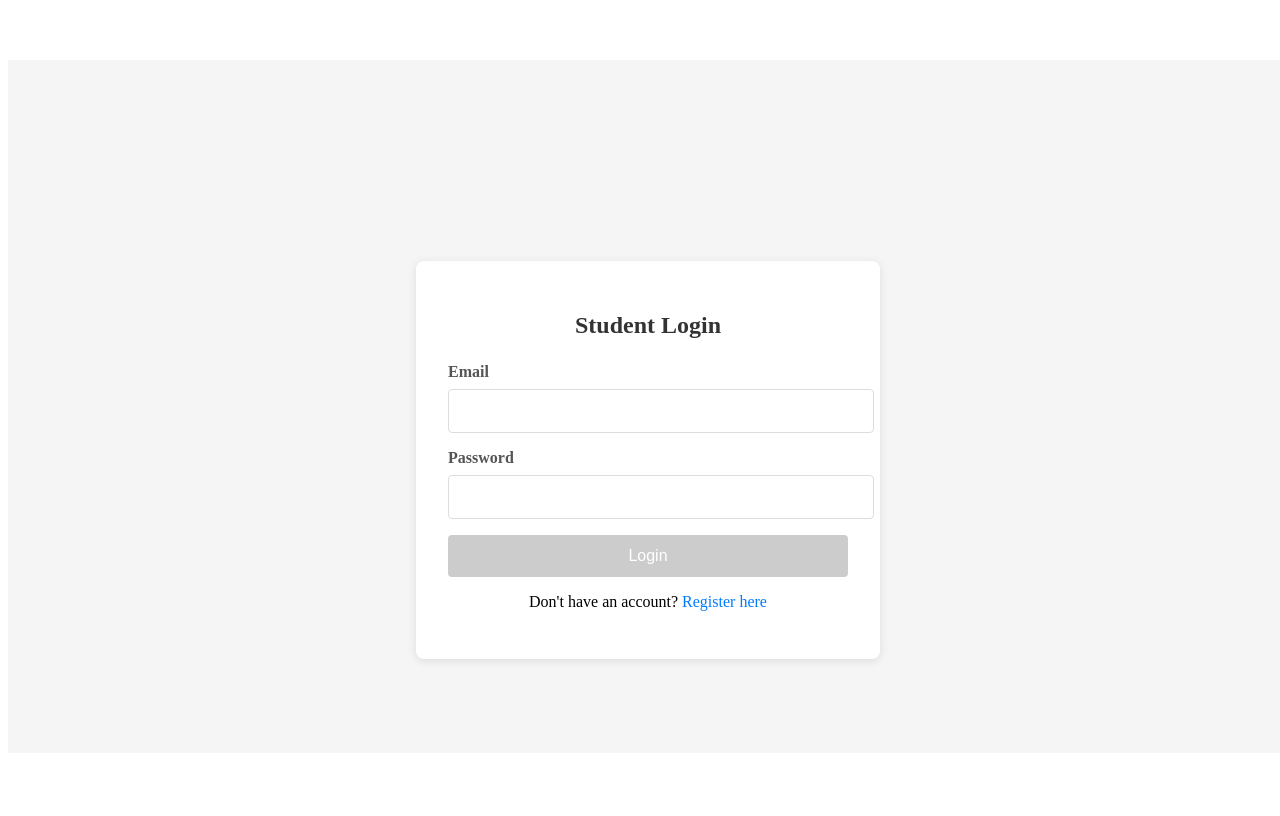
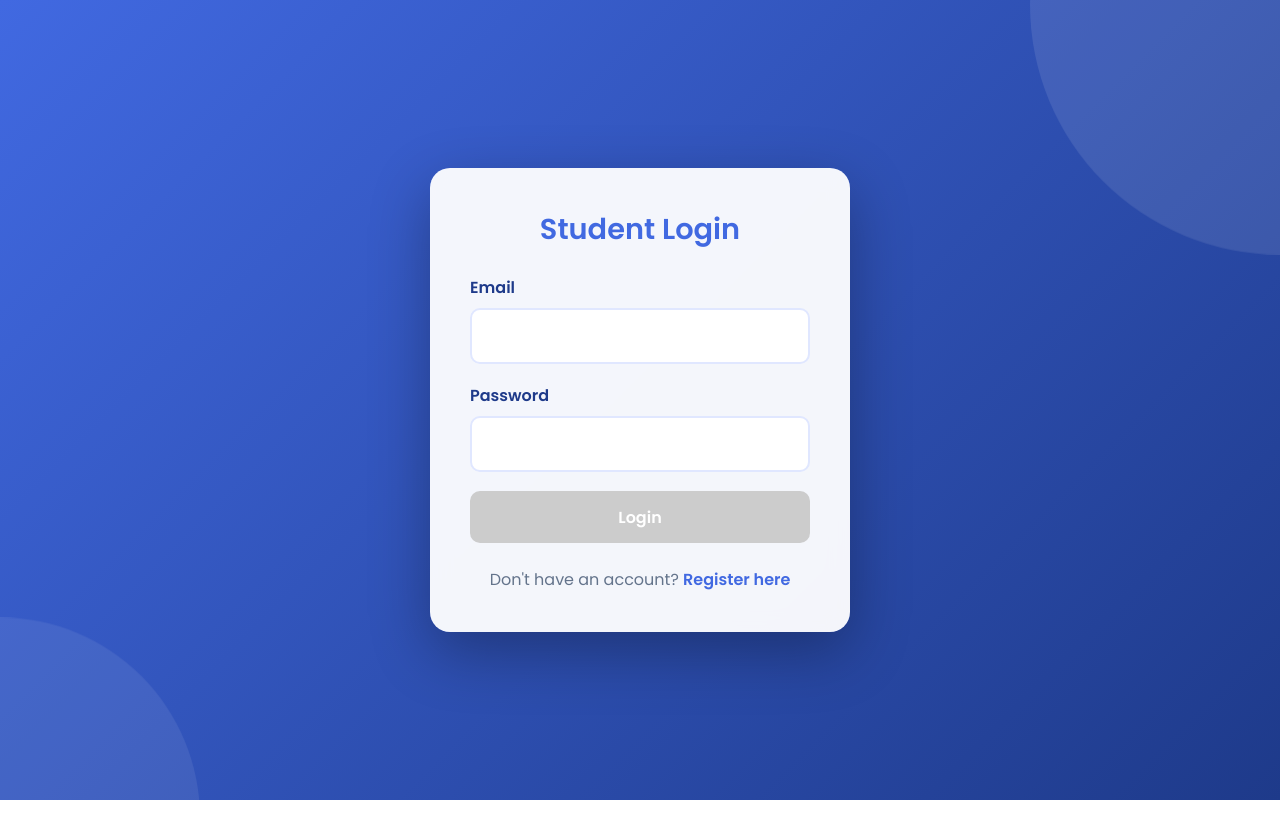
Before and after one commit to Sneha604-del/InternHubFrontend, an Angular app: page /login in a window 1280 px wide. Built offline with nearby package versions, Linux system fonts and the light colour scheme.

Commit message:
paid and free

```diff
--- a/src/app/app.css
+++ b/src/app/app.css
@@ -108,6 +108,11 @@
   width: 100%;
 }
 
+.content.no-nav {
+  margin-top: 0;
+  margin-bottom: 0;
+}
+
 @media (min-width: 768px) {
   .top-bar {
     padding: 12px 20px;
@@ -123,4 +128,8 @@
     margin-top: 52px;
     margin-bottom: 55px;
   }
+  .content.no-nav {
+    margin-top: 0;
+    margin-bottom: 0;
+  }
 }
--- a/src/app/components/internships/internships.component.ts
+++ b/src/app/components/internships/internships.component.ts
@@ -13,6 +13,9 @@ import { ApiService } from '../../services/api.service';
 
       <div *ngIf="internships.length > 0" class="list">
         <div *ngFor="let internship of internships" class="item">
+          <div class="badge" [class.paid]="internship.isPaid" [class.free]="!internship.isPaid">
+            {{internship.isPaid ? 'PAID' : 'FREE'}}
+          </div>
           <h2>{{internship.title}}</h2>
           <p><strong>Location:</strong> {{internship.location}}</p>
           <p><strong>Duration:</strong> {{internship.duration}}</p>
@@ -31,8 +34,11 @@ import { ApiService } from '../../services/api.service';
     h1 { margin: 16px 0; font-size: 18px; font-weight: 600; color: #222; text-align: center; }
 
     .list { display: grid; gap: 12px; grid-template-columns: 1fr; }
-    .item { background: white; padding: 14px; border-radius: 8px; box-shadow: 0 2px 4px rgba(0,0,0,0.1); }
-    .item h2 { margin: 0 0 10px 0; font-size: 15px; font-weight: 600; color: #222; }
+    .item { background: white; padding: 14px; border-radius: 8px; box-shadow: 0 2px 4px rgba(0,0,0,0.1); position: relative; }
+    .badge { position: absolute; top: 10px; right: 10px; padding: 4px 10px; border-radius: 4px; font-size: 11px; font-weight: 600; }
+    .badge.paid { background: #4CAF50; color: white; }
+    .badge.free { background: #FF9800; color: white; }
+    .item h2 { margin: 0 0 10px 0; font-size: 15px; font-weight: 600; color: #222; padding-right: 60px; }
     .item p { margin: 6px 0; font-size: 13px; color: #555; }
     .item strong { color: #222; font-weight: 500; }
     .btn { background: #2196F3; color: white; border: none; padding: 8px 16px; border-radius: 4px; font-size: 13px; cursor: pointer; margin-top: 10px; width: 100%; }
--- a/src/app/components/login/login.component.css
+++ b/src/app/components/login/login.component.css
@@ -1,86 +1,182 @@
+@import url('https://fonts.googleapis.com/css2?family=Poppins:wght@400;600&display=swap');
+
+* { font-family: 'Poppins', sans-serif; }
+
 .login-container {
   display: flex;
   justify-content: center;
   align-items: center;
-  min-height: 100vh;
-  background-color: #f5f5f5;
+  height: 100vh;
+  background: linear-gradient(135deg, #4169e1 0%, #1e3a8a 100%);
+  position: relative;
+  overflow: hidden;
+  margin: 0;
+  padding: 0;
+}
+
+.login-container::before {
+  content: '';
+  position: absolute;
+  width: 500px;
+  height: 500px;
+  background: rgba(255, 255, 255, 0.1);
+  border-radius: 50%;
+  top: -250px;
+  right: -250px;
+  animation: float 6s ease-in-out infinite;
+}
+
+.login-container::after {
+  content: '';
+  position: absolute;
+  width: 400px;
+  height: 400px;
+  background: rgba(255, 255, 255, 0.08);
+  border-radius: 50%;
+  bottom: -200px;
+  left: -200px;
+  animation: float 8s ease-in-out infinite reverse;
+}
+
+@keyframes float {
+  0%, 100% { transform: translateY(0px); }
+  50% { transform: translateY(20px); }
 }
 
 .login-form {
-  background: white;
-  padding: 2rem;
-  border-radius: 8px;
-  box-shadow: 0 2px 10px rgba(0, 0, 0, 0.1);
+  background: rgba(255, 255, 255, 0.95);
+  backdrop-filter: blur(10px);
+  padding: 2.5rem;
+  border-radius: 20px;
+  box-shadow: 0 20px 60px rgba(0, 0, 0, 0.3);
   width: 100%;
-  max-width: 400px;
+  max-width: 420px;
+  position: relative;
+  z-index: 1;
+  animation: slideUp 0.6s ease-out;
+}
+
+@media (max-width: 480px) {
+  .login-form {
+    padding: 1.5rem;
+    border-radius: 16px;
+    max-width: 100%;
+    margin: 0 1rem;
+  }
+
+  h2 {
+    font-size: 1.5rem;
+  }
+
+  input {
+    padding: 0.7rem;
+    font-size: 0.95rem;
+  }
+
+  button {
+    padding: 0.75rem;
+    font-size: 0.95rem;
+  }
+}
+
+@keyframes slideUp {
+  from {
+    opacity: 0;
+    transform: translateY(30px);
+  }
+  to {
+    opacity: 1;
+    transform: translateY(0);
+  }
 }
 
 h2 {
   text-align: center;
   margin-bottom: 1.5rem;
-  color: #333;
+  color: #4169e1;
+  font-weight: 600;
+  font-size: 1.8rem;
 }
 
 .form-group {
-  margin-bottom: 1rem;
+  margin-bottom: 1.2rem;
 }
 
 label {
   display: block;
   margin-bottom: 0.5rem;
-  font-weight: bold;
-  color: #555;
+  font-weight: 600;
+  color: #1e3a8a;
 }
 
 input {
   width: 100%;
-  padding: 0.75rem;
-  border: 1px solid #ddd;
-  border-radius: 4px;
+  padding: 0.85rem;
+  border: 2px solid #e0e7ff;
+  border-radius: 10px;
   font-size: 1rem;
+  transition: all 0.3s ease;
+  box-sizing: border-box;
 }
 
 input:focus {
   outline: none;
-  border-color: #007bff;
+  border-color: #4169e1;
+  box-shadow: 0 0 0 3px rgba(65, 105, 225, 0.1);
+  transform: translateY(-2px);
 }
 
 button {
   width: 100%;
-  padding: 0.75rem;
-  background-color: #007bff;
+  padding: 0.85rem;
+  background: linear-gradient(135deg, #4169e1 0%, #1e3a8a 100%);
   color: white;
   border: none;
-  border-radius: 4px;
+  border-radius: 10px;
   font-size: 1rem;
+  font-weight: 600;
   cursor: pointer;
+  transition: all 0.3s ease;
+  box-shadow: 0 4px 15px rgba(65, 105, 225, 0.4);
 }
 
 button:hover:not(:disabled) {
-  background-color: #0056b3;
+  transform: translateY(-3px);
+  box-shadow: 0 8px 25px rgba(65, 105, 225, 0.6);
+}
+
+button:active:not(:disabled) {
+  transform: translateY(-1px);
 }
 
 button:disabled {
-  background-color: #ccc;
+  background: #ccc;
   cursor: not-allowed;
+  box-shadow: none;
 }
 
 .error-message {
   color: #dc3545;
   margin: 1rem 0;
   text-align: center;
+  padding: 0.5rem;
+  background: rgba(220, 53, 69, 0.1);
+  border-radius: 8px;
 }
 
 .register-link {
   text-align: center;
-  margin-top: 1rem;
+  margin-top: 1.5rem;
+  color: #64748b;
 }
 
 .register-link a {
-  color: #007bff;
+  color: #4169e1;
   text-decoration: none;
+  font-weight: 600;
+  transition: color 0.3s ease;
 }
 
 .register-link a:hover {
-  text-decoration: underline;
+  color: #1e3a8a;
 }
--- a/src/app/components/register/register.component.css
+++ b/src/app/components/register/register.component.css
@@ -1,24 +1,119 @@
+@import url('https://fonts.googleapis.com/css2?family=Poppins:wght@400;600&display=swap');
+
+* { font-family: 'Poppins', sans-serif; }
+
 .register-container {
   display: flex;
   justify-content: center;
   align-items: center;
-  min-height: 100vh;
-  background-color: #f5f5f5;
+  height: 100vh;
+  background: linear-gradient(135deg, #4169e1 0%, #1e3a8a 100%);
+  position: relative;
+  overflow: hidden;
+  margin: 0;
+  padding: 0;
+}
+
+.register-container::before {
+  content: '';
+  position: absolute;
+  width: 500px;
+  height: 500px;
+  background: rgba(255, 255, 255, 0.1);
+  border-radius: 50%;
+  top: -250px;
+  right: -250px;
+  animation: float 6s ease-in-out infinite;
+}
+
+.register-container::after {
+  content: '';
+  position: absolute;
+  width: 400px;
+  height: 400px;
+  background: rgba(255, 255, 255, 0.08);
+  border-radius: 50%;
+  bottom: -200px;
+  left: -200px;
+  animation: float 8s ease-in-out infinite reverse;
+}
+
+@keyframes float {
+  0%, 100% { transform: translateY(0px); }
+  50% { transform: translateY(20px); }
 }
 
 .register-form {
-  background: white;
-  padding: 2rem;
-  border-radius: 8px;
-  box-shadow: 0 2px 10px rgba(0, 0, 0, 0.1);
+  background: rgba(255, 255, 255, 0.95);
+  backdrop-filter: blur(10px);
+  padding: 2.5rem;
+  border-radius: 20px;
+  box-shadow: 0 20px 60px rgba(0, 0, 0, 0.3);
   width: 100%;
-  max-width: 400px;
+  max-width: 450px;
+  position: relative;
+  z-index: 1;
+  animation: slideUp 0.6s ease-out;
+  max-height: 90vh;
+  overflow-y: auto;
+}
+
+@media (max-width: 480px) {
+  .register-container {
+    align-items: flex-start;
+    padding: 1rem 0;
+  }
+
+  .register-form {
+    padding: 1.5rem;
+    border-radius: 16px;
+    max-width: 100%;
+    margin: 0 1rem;
+    max-height: 95vh;
+  }
+
+  h2 {
+    font-size: 1.5rem;
+    margin-bottom: 1rem;
+  }
+
+  .form-group {
+    margin-bottom: 0.8rem;
+  }
+
+  label {
+    font-size: 0.85rem;
+    margin-bottom: 0.4rem;
+  }
+
+  input, select {
+    padding: 0.65rem;
+    font-size: 0.9rem;
+  }
+
+  button {
+    padding: 0.75rem;
+    font-size: 0.95rem;
+  }
+}
+
+@keyframes slideUp {
+  from {
+    opacity: 0;
+    transform: translateY(30px);
+  }
+  to {
+    opacity: 1;
+    transform: translateY(0);
+  }
 }
 
 h2 {
   text-align: center;
   margin-bottom: 1.5rem;
-  color: #333;
+  color: #4169e1;
+  font-weight: 600;
+  font-size: 1.8rem;
 }
 
 .form-group {
@@ -28,23 +123,26 @@ h2 {
 label {
   display: block;
   margin-bottom: 0.5rem;
-  font-weight: bold;
-  color: #555;
+  font-weight: 600;
+  color: #1e3a8a;
+  font-size: 0.9rem;
 }
 
 input, select {
   width: 100%;
   padding: 0.75rem;
-  border: 1px solid #ddd;
-  border-radius: 4px;
-  font-size: 1rem;
+  border: 2px solid #e0e7ff;
+  border-radius: 10px;
+  font-size: 0.95rem;
   box-sizing: border-box;
+  transition: all 0.3s ease;
 }
 
 input:focus, select:focus {
   outline: none;
-  border-color: #007bff;
-  box-shadow: 0 0 0 2px rgba(0, 123, 255, 0.25);
+  border-color: #4169e1;
+  box-shadow: 0 0 0 3px rgba(65, 105, 225, 0.1);
+  transform: translateY(-2px);
 }
 
 input.ng-invalid.ng-touched {
@@ -52,51 +150,72 @@ input.ng-invalid.ng-touched {
 }
 
 input.ng-valid.ng-touched {
-  border-color: #28a745;
+  border-color: #10b981;
 }
 
 button {
   width: 100%;
-  padding: 0.75rem;
-  background-color: #007bff;
+  padding: 0.85rem;
+  background: linear-gradient(135deg, #4169e1 0%, #1e3a8a 100%);
   color: white;
   border: none;
-  border-radius: 4px;
+  border-radius: 10px;
   font-size: 1rem;
+  font-weight: 600;
   cursor: pointer;
+  transition: all 0.3s ease;
+  box-shadow: 0 4px 15px rgba(65, 105, 225, 0.4);
+  margin-top: 0.5rem;
 }
 
 button:hover:not(:disabled) {
-  background-color: #0056b3;
+  transform: translateY(-3px);
+  box-shadow: 0 8px 25px rgba(65, 105, 225, 0.6);
+}
+
+button:active:not(:disabled) {
+  transform: translateY(-1px);
 }
 
 button:disabled {
-  background-color: #ccc;
+  background: #ccc;
   cursor: not-allowed;
+  box-shadow: none;
 }
 
 .error-message {
   color: #dc3545;
   margin: 1rem 0;
   text-align: center;
+  padding: 0.5rem;
+  background: rgba(220, 53, 69, 0.1);
+  border-radius: 8px;
+  font-size: 0.9rem;
 }
 
 .success-message {
-  color: #28a745;
+  color: #10b981;
   margin: 1rem 0;
   text-align: center;
+  padding: 0.5rem;
+  background: rgba(16, 185, 129, 0.1);
+  border-radius: 8px;
+  font-size: 0.9rem;
 }
 
 .login-link {
   text-align: center;
-  margin-top: 1rem;
+  margin-top: 1.5rem;
+  color: #64748b;
 }
 
 .login-link a {
-  color: #007bff;
+  color: #4169e1;
   text-decoration: none;
+  font-weight: 600;
+  transition: color 0.3s ease;
 }
 
 .login-link a:hover {
-  text-decoration: underline;
+  color: #1e3a8a;
 }
--- a/src/styles.css
+++ b/src/styles.css
@@ -1 +1,13 @@
 /* You can add global styles to this file, and also import other style files */
+
+* {
+  margin: 0;
+  padding: 0;
+  box-sizing: border-box;
+}
+
+body {
+  margin: 0;
+  padding: 0;
+  overflow-x: hidden;
+}
```
Also changed, not shown: src/app/components/home/home.component.ts (+31 -1 lines).
